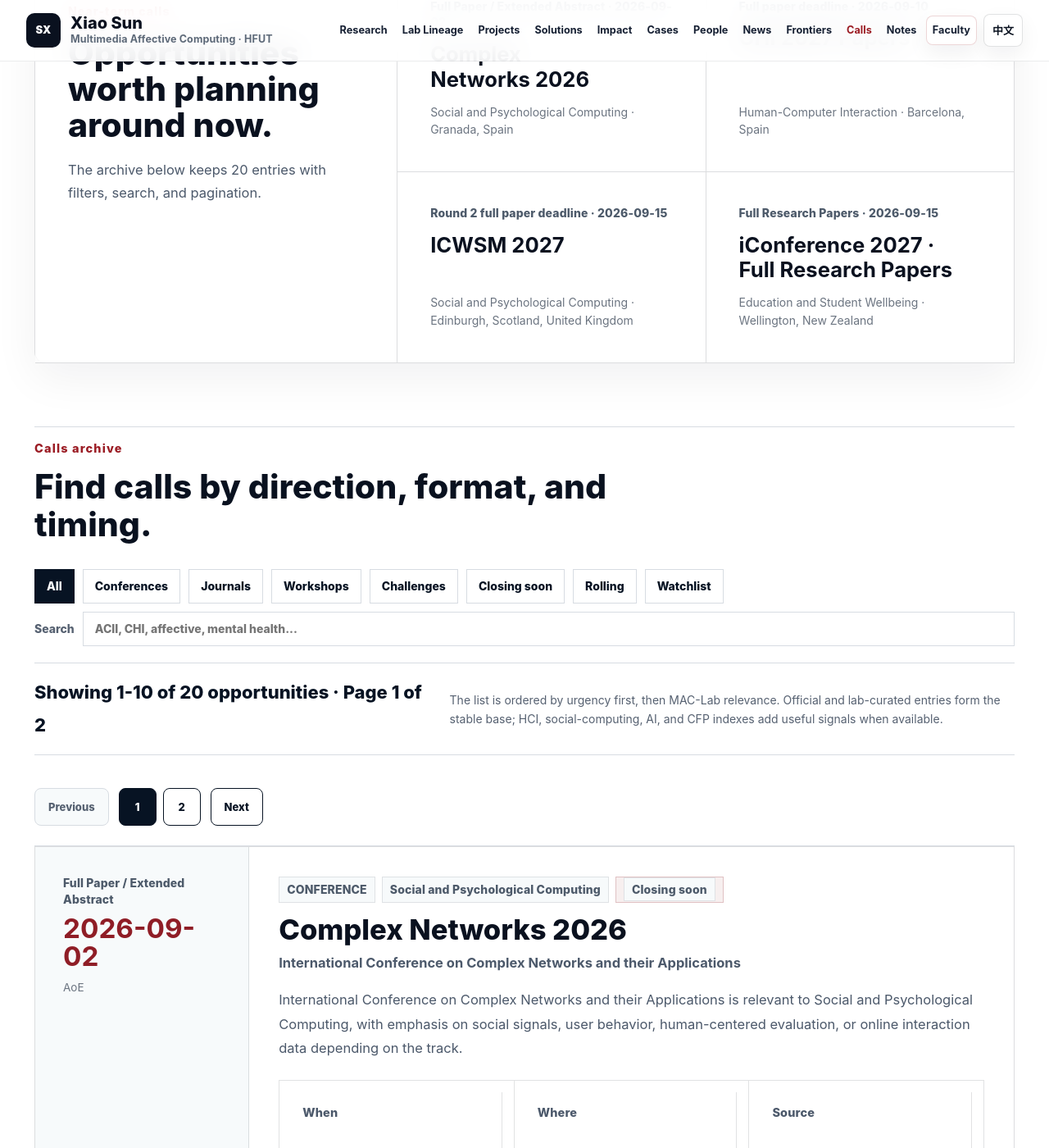
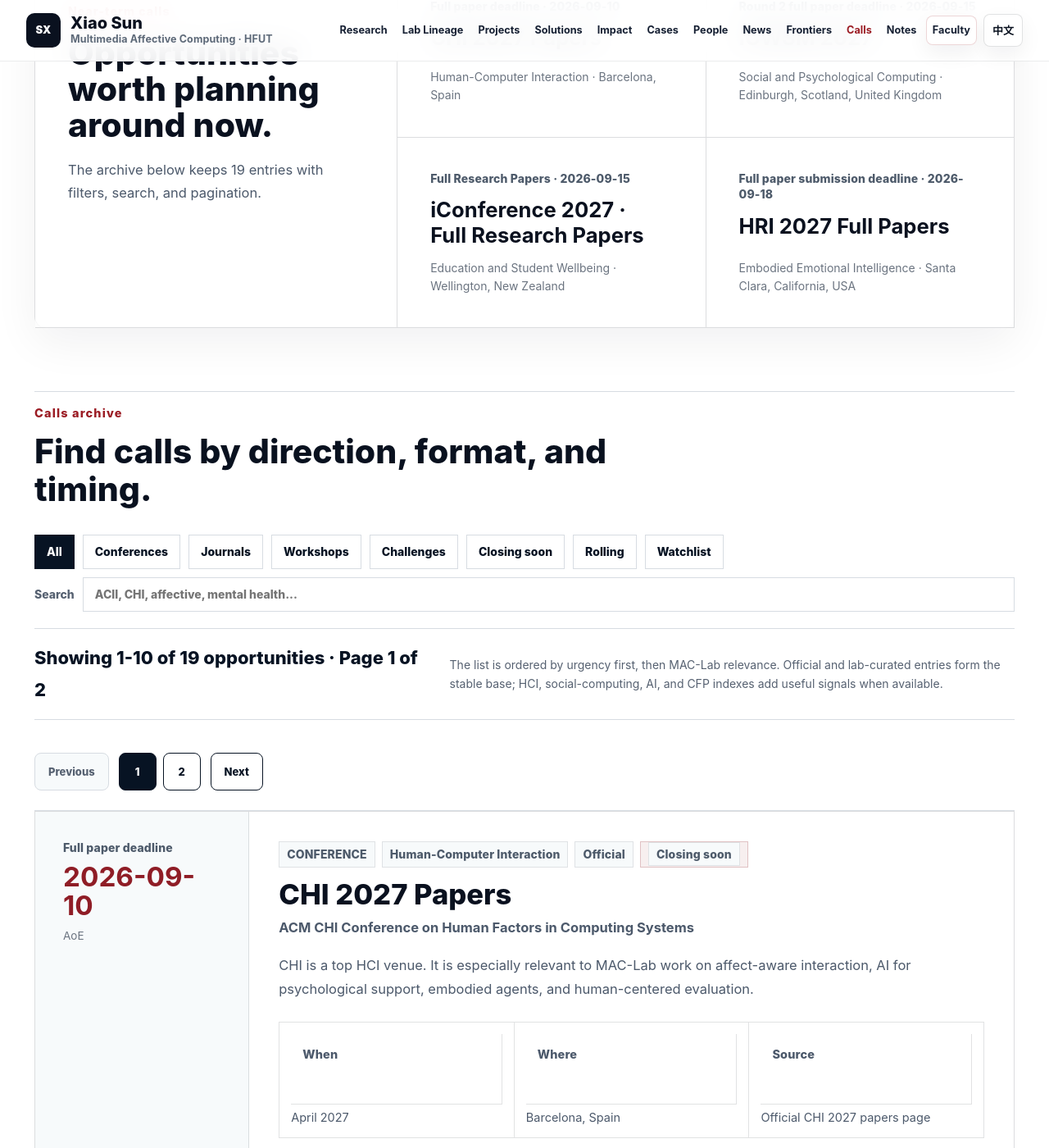
Before and after one commit to sxhfut/sxhfut.github.io, a Jekyll site: the page built from _pages/opportunities/index.md, in a window 1280 px wide and 1400 px high, scrolled down 1172 px. Shown: the whole window at 82% size. Built offline with Jekyll 4.4.1, drawn with Linux system fonts in a browser that asks for light colours; part of the change alters nothing that is shown; some of the changed text lies outside the part shown.

Commit message:
Update academic opportunities data

```diff
--- a/_data/opportunities.json
+++ b/_data/opportunities.json
@@ -1,17 +1,17 @@
 {
-  "generated_at": "2026-09-02T09:12:45.383612+08:00",
-  "generated_date_beijing": "2026-09-02",
+  "generated_at": "2026-09-03T09:14:03.457835+08:00",
+  "generated_date_beijing": "2026-09-03",
   "refresh_cadence": "daily",
   "stats": {
-    "items": 20,
+    "items": 19,
     "manual_items": 10,
     "ai_deadlines_items": 0,
     "hci_deadlines_items": 4,
-    "social_deadlines_items": 6,
+    "social_deadlines_items": 5,
     "wikicfp_items": 0,
     "official_items": 10,
-    "closing_soon_items": 5,
-    "open_items": 12
+    "closing_soon_items": 4,
+    "open_items": 11
   },
   "sources": [
     {
@@ -43,34 +43,6 @@
   "items": [
     {
       "kind": "conference",
-      "track": "Social and Psychological Computing",
-      "track_zh": "社会与心理计算",
-      "title": "Complex Networks 2026",
-      "title_zh": "Complex Networks 2026",
-      "venue": "International Conference on Complex Networks and their Applications",
-      "deadline": "2026-09-02",
-      "deadline_label": "Full Paper / Extended Abstract",
-      "deadline_tz": "AoE",
-      "days_left": 0,
-      "status": "closing_soon",
-      "date": "December 2-4, 2026",
-      "place": "Granada, Spain",
-      "source": "Social Computing Deadlines",
-      "source_type": "aggregator",
-      "relevance_score": 90,
-      "summary": "International Conference on Complex Networks and their Applications is relevant to Social and Psychological Computing, with emphasis on social signals, user behavior, human-centered evaluation, or online interaction data depending on the track.",
-      "summary_zh": "该条目与社会与心理计算相关，可用于跟踪社会信号、用户行为、在线交互数据、以人为中心评测和群体心理计算等方向。",
-      "fit": [
-        "AI + psychology"
-      ],
-      "fit_zh": [
-        "AI + 心理"
-      ],
-      "url": "https://complexnetworks.org/",
-      "canonical_id": ""
-    },
-    {
-      "kind": "conference",
       "track": "Human-Computer Interaction",
       "track_zh": "人机交互",
       "title": "CHI 2027 Papers",
@@ -79,7 +51,7 @@
       "deadline": "2026-09-10",
       "deadline_label": "Full paper deadline",
       "deadline_tz": "AoE",
-      "days_left": 8,
+      "days_left": 7,
       "status": "closing_soon",
       "date": "April 2027",
       "place": "Barcelona, Spain",
@@ -112,7 +84,7 @@
       "deadline": "2026-09-15",
       "deadline_label": "Round 2 full paper deadline",
       "deadline_tz": "AoE",
-      "days_left": 13,
+      "days_left": 12,
       "status": "closing_soon",
       "date": "2027",
       "place": "Edinburgh, Scotland, United Kingdom",
@@ -145,7 +117,7 @@
       "deadline": "2026-09-15",
       "deadline_label": "Full Research Papers",
       "deadline_tz": "GMT-11",
-      "days_left": 13,
+      "days_left": 12,
       "status": "closing_soon",
       "date": "April 5-9, 2027",
       "place": "Wellington, New Zealand",
@@ -175,7 +147,7 @@
       "deadline": "2026-09-18",
       "deadline_label": "Full paper submission deadline",
       "deadline_tz": "AoE",
-      "days_left": 16,
+      "days_left": 15,
       "status": "closing_soon",
       "date": "March 8-12, 2027",
       "place": "Santa Clara, California, USA",
@@ -208,7 +180,7 @@
       "deadline": "2026-09-25",
       "deadline_label": "Paper deadline",
       "deadline_tz": "AoE",
-      "days_left": 23,
+      "days_left": 22,
       "status": "open",
       "date": "May 2027",
       "place": "San Francisco, California, USA",
@@ -241,7 +213,7 @@
       "deadline": "2026-10-12",
       "deadline_label": "ARR submission deadline",
       "deadline_tz": "",
-      "days_left": 40,
+      "days_left": 39,
       "status": "open",
       "date": "October 2026 cycle",
       "place": "Online review cycle",
@@ -274,7 +246,7 @@
       "deadline": "2026-11-01",
       "deadline_label": "Next new-submission round",
       "deadline_tz": "AoE",
-      "days_left": 60,
+      "days_left": 59,
       "status": "open",
       "date": "Rolling journal cycle",
       "place": "ACM IMWUT",
@@ -307,7 +279,7 @@
       "deadline": "2026-11-09",
       "deadline_label": "Full, Short & Exploratory Papers",
       "deadline_tz": "AoE",
-      "days_left": 68,
+      "days_left": 67,
       "status": "open",
       "date": "April 12-16, 2027",
       "place": "Delft, The Netherlands",
@@ -433,7 +405,7 @@
       "deadline": "2026-12-03",
       "deadline_label": "Revise & Resubmit (resubmission)",
       "deadline_tz": "AoE",
-      "days_left": 92,
+      "days_left": 91,
       "status": "future",
       "date": "May 10-14, 2027",
       "place": "Pittsburgh, PA, USA",
@@ -463,7 +435,7 @@
       "deadline": "2027-01-15",
       "deadline_label": "Round 3 Full Paper (also posters/demos/datasets)",
       "deadline_tz": "AoE",
-      "days_left": 135,
+      "days_left": 134,
       "status": "future",
       "date": "",
       "place": "Edinburgh, Scotland, United Kingdom",
@@ -493,7 +465,7 @@
       "deadline": "2027-01-18",
       "deadline_label": "Paper deadline",
       "deadline_tz": "UTC-12",
-      "days_left": 138,
+      "days_left": 137,
       "status": "future",
       "date": "June, 28 - July, 2, 2027",
       "place": "Stockholm, Sweden",
@@ -525,7 +497,7 @@
       "deadline": "2027-02-01",
       "deadline_label": "Paper deadline",
       "deadline_tz": "UTC-12",
-      "days_left": 152,
+      "days_left": 151,
       "status": "future",
       "date": "October, 03-07, 2027",
       "place": "Seoul Dragon City, Seoul, Republic of Korea",
@@ -559,7 +531,7 @@
       "deadline": "2027-05-01",
       "deadline_label": "Paper deadline",
       "deadline_tz": "UTC-12",
-      "days_left": 241,
+      "days_left": 240,
       "status": "future",
       "date": "October, 03-07, 2027",
       "place": "Seoul Dragon City, Seoul, Republic of Korea",
@@ -593,7 +565,7 @@
       "deadline": "2027-08-01",
       "deadline_label": "Paper deadline",
       "deadline_tz": "UTC-12",
-      "days_left": 333,
+      "days_left": 332,
       "status": "future",
       "date": "October, 03-07, 2027",
       "place": "Seoul Dragon City, Seoul, Republic of Korea",
```
